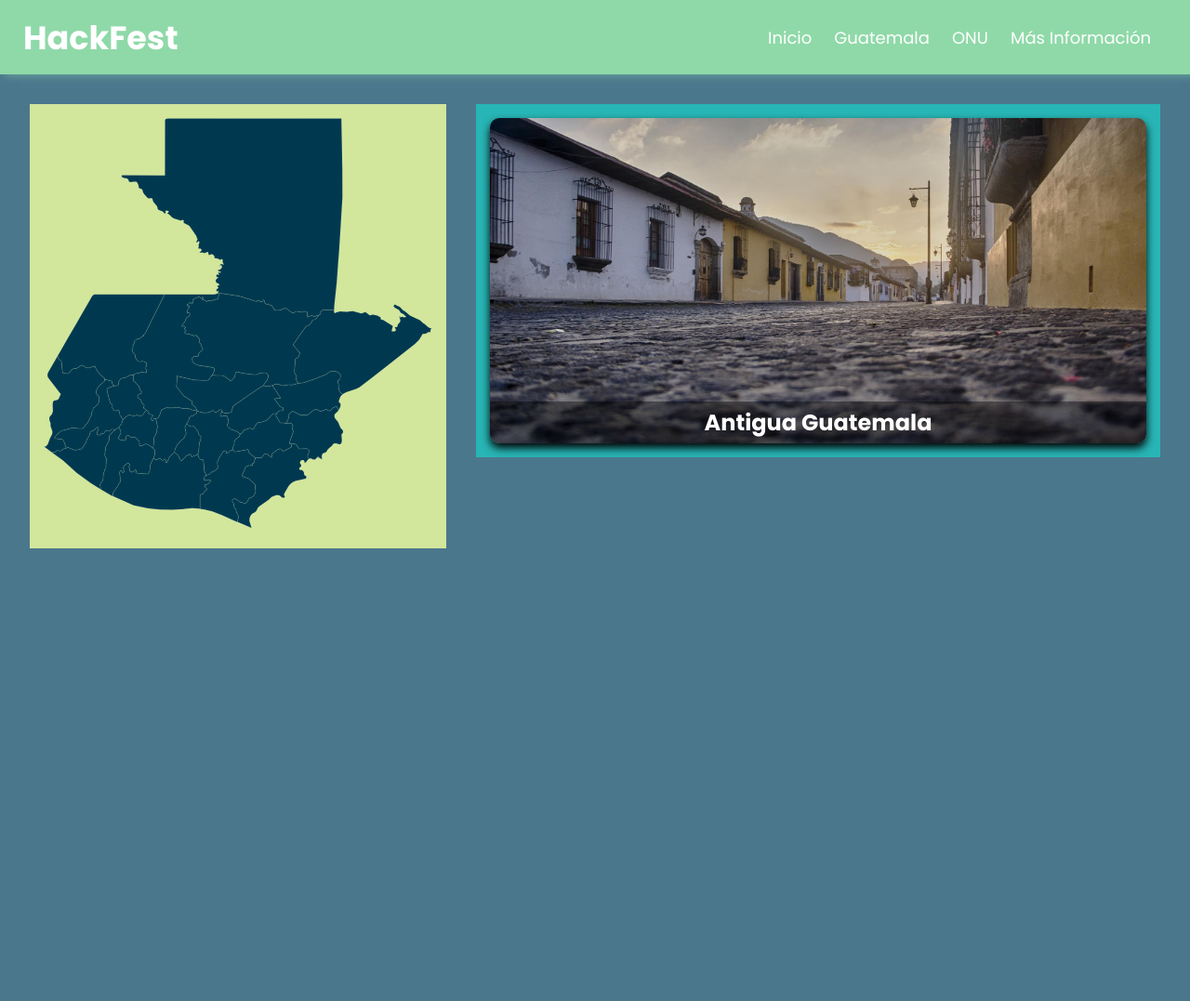
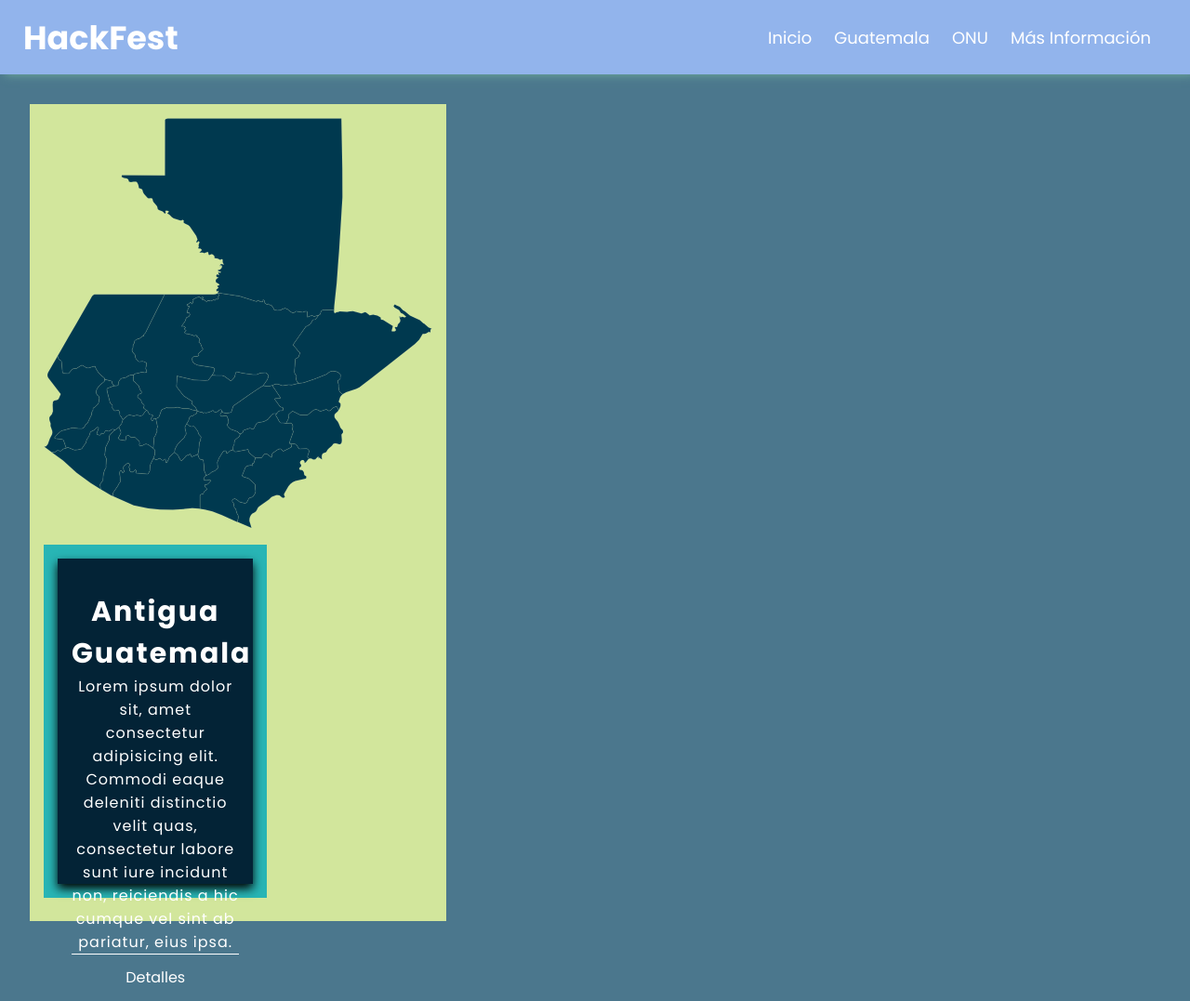
Before and after one commit to Josecc12/Hackfest-2022, a plain HTML site: page Guatemala/index.html in a window 1280 px wide. Shown: the whole page at 93% size. Before the commit the page ends 800 px from the top, so only its background shows below. Drawn offline with Linux system fonts and the light colour scheme.

Commit message:
Develop: fix menu error and card restructuring

```diff
--- a/Guatemala/index.html
+++ b/Guatemala/index.html
@@ -8,6 +8,7 @@
     <script src="script.js"></script>
     <title>HackFest 2022</title>
     <link rel="stylesheet" href="style.css">
+    <script src="https://kit.fontawesome.com/57d6c63a0b.js" crossorigin="anonymous"></script>
 </head>
 
 <body>
@@ -85,16 +86,10 @@
             </div>
             <div class = content>
                 <div class = "card">
-                    <div class = "face front">
-                        <img src = "sunrise-g7be988dd8_1920.jpg" alt = "">
-                        <h2 id="txtf">Antigua Guatemala</h2>
-                    </div>
-                    <div class = "face back">
-                        <h3 id="BCKTL">Antigua Guatemala</h3>
-                        <p  id="txtp">Lorem ipsum dolor sit, amet consectetur adipisicing elit. Commodi eaque deleniti distinctio velit quas, consectetur labore sunt iure incidunt non, reiciendis a hic cumque vel sint ab pariatur, eius ipsa.</p>
-                        <div class = "link">
-                            <a href = "#">Detalles</a>
-                        </div>
+                    <h3 id="BCKTL">Antigua Guatemala</h3>
+                    <p  id="txtp">Lorem ipsum dolor sit, amet consectetur adipisicing elit. Commodi eaque deleniti distinctio velit quas, consectetur labore sunt iure incidunt non, reiciendis a hic cumque vel sint ab pariatur, eius ipsa.</p>
+                    <div class = "link">
+                        <a href = "#">Detalles</a>
                     </div>
                 </div>
             </div>
--- a/Guatemala/style.css
+++ b/Guatemala/style.css
@@ -11,13 +11,12 @@
 
 }
 
-
 /*desde aca*/
 body{
     background-color: #4B778D;
 }
 
-.containermap{
+.container{
     float: left;
     width: 35%;
     background: #D2E69C;
@@ -25,9 +24,7 @@ body{
     margin: 2.5%;
     border: solid #D2E69C 15px;
 }
-.container{
 
-}
 .content{
     float: left;
     width: 57.5%;
@@ -55,30 +52,8 @@ body{
     transition: .5s;
 }
 
-.card .front {
-    transform: perspective(600px) rotateX(0deg);
-    box-shadow: 0 5px 10px #000000;
-}
-
-.card .front img{
-    width: 100%;
-    height: 100%;
-    object-fit: cover;
-}
-
-.card .front h2{
-    position: absolute;
-    bottom: 0;
-    width: 100%;
-    height: 45px;
-    line-height: 45px;
-    color: #fff;
-    background: rgba(0, 0, 0, .4);
-    text-align: center;
-}
-
-.card .back{
-    transform: perspective(600px) rotateX(180deg);
+.card {
+    transform: perspective(600px) rotateX(0);
     background: rgb(3, 35, 54);
     padding: 15px;
     color: white;
@@ -88,32 +63,24 @@ body{
     box-shadow: 0 5px 10px #000000;
 }
 
-.card .back .link{
+.card .link{
     border-top: solid 1px white;
     height: 50px;
     line-height: 50px;
 }
 
-.card .back .link a{
+.card .link a{
     color: white;
 }
 
-.card .back h3{
+.card h3{
     font-size: 30px;
     margin-top: 20px;
     letter-spacing: 2px;
 }
 
-.card .back p{
+.card p{
     letter-spacing: 1px;
-}
-
-.card:hover .front{
-    transform: perspective(600px) rotateX(180deg);
-}
-
-.card:hover .back{
-    transform: perspective(600px) rotateX(360deg);
 }
 
 .clearfix{
@@ -134,8 +101,9 @@ svg path:hover{
 
 /*hasta aca*/
 
+
 .menu{
-    background-color: #8FD9A8;
+    background-color: #92B4EC;
     height: 80px;
     width: 100%;
     display: flex;
@@ -288,9 +256,6 @@ ul.display{
 
 @media(max-width: 858px) {
 
-
-
-
     .menu{
         height: 65px;
     }
@@ -334,6 +299,4 @@ ul.display{
         padding-left: 35px;
     }
 
-
-
 }
```
